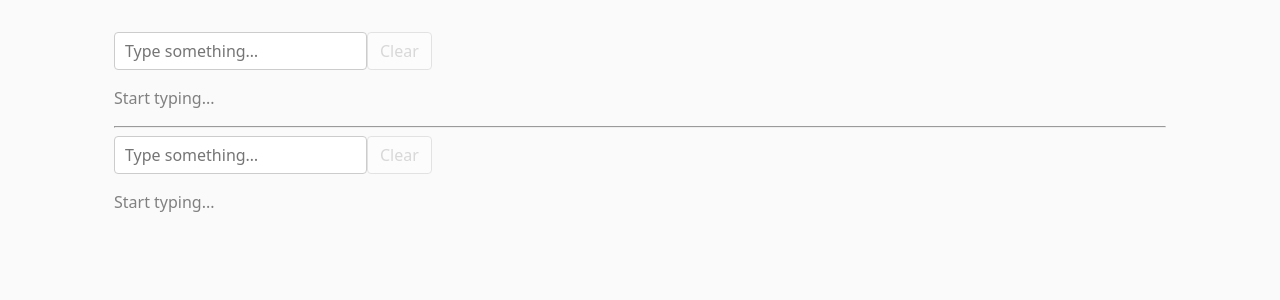
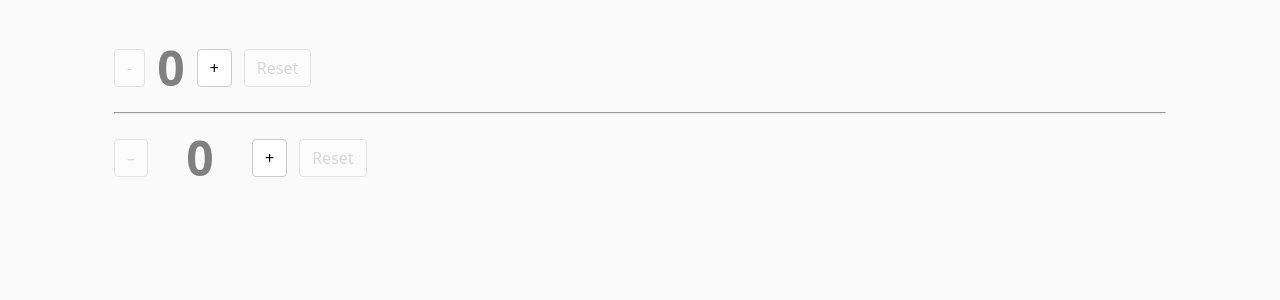
Before and after one commit to oktayshakirov/react-practice, a React (Vite) app: page / in a window 1280 px wide. Shown: the top 300 px of the page. Built offline with nearby package versions, Linux system fonts and the light colour scheme.

Commit message:
day 2 done

```diff
--- a/exercises/day-02-counter.tsx
+++ b/exercises/day-02-counter.tsx
@@ -25,9 +25,33 @@
   DO NOT look at the solution until you've written your own attempt.
 */
 
-import { useState } from 'react';
+import { useState } from "react";
 
-// Write your component here:
 export const Counter = () => {
+  const [count, setCount] = useState(0);
 
+  const decrement = () => setCount((prev) => Math.max(0, prev - 1));
+  const increment = () => setCount((prev) => prev + 1);
+  const reset = () => setCount(0);
+
+  return (
+    <div style={{ display: "flex", gap: "12px", alignItems: "center" }}>
+      <button onClick={decrement} disabled={count === 0}>
+        -
+      </button>
+      <span
+        style={{
+          fontSize: "48px",
+          fontWeight: "700",
+          color: count === 0 ? "grey" : "green",
+        }}
+      >
+        {count}
+      </span>
+      <button onClick={increment}>+</button>
+      <button onClick={reset} disabled={count === 0}>
+        Reset
+      </button>
+    </div>
+  );
 };
--- a/src/App.tsx
+++ b/src/App.tsx
@@ -11,15 +11,15 @@
   "Nothing was returned from render" until you write your component.
   That error means the wiring works — you just haven't started yet.
 */
-import { ControlledInput } from "../exercises/day-01-controlled-input";
-import { ControlledInputSolution } from "../solutions/day-01-controlled-input.solution";
+import { Counter as Excercise } from "../exercises/day-02-counter.tsx";
+import { Counter as Solution } from "../solutions/day-02-counter.solution.tsx";
 
 export default function App() {
   return (
     <main className="app">
-      <ControlledInput />
+      <Excercise />
       <hr />
-      <ControlledInputSolution />
+      <Solution />
     </main>
   );
 }
```
